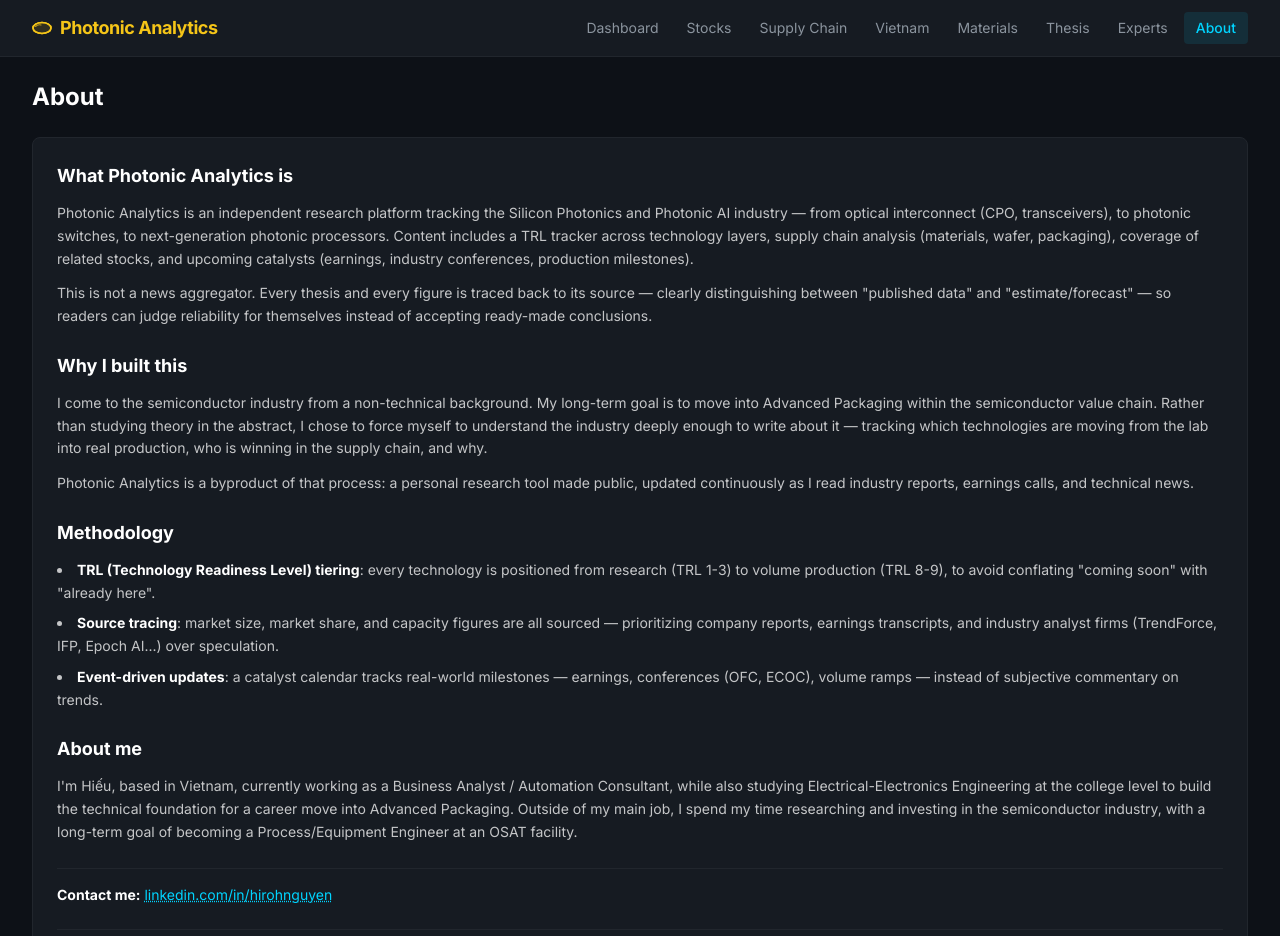
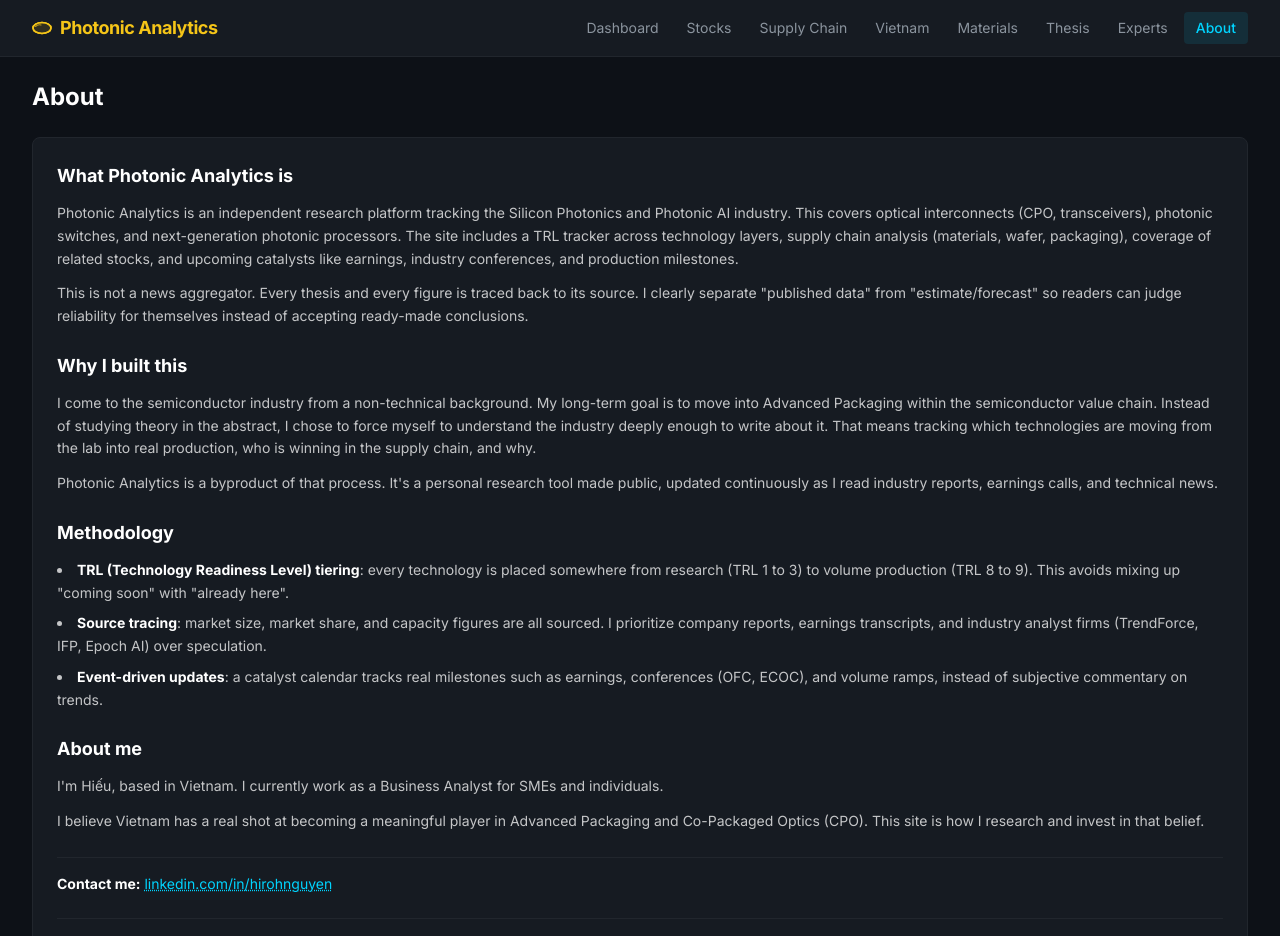
Before and after one commit to njofindhsofhaof/indiumanalytics, a Next.js app: page /about in a window 1280 px wide. Shown: the top 936 px of the page. Built offline with nearby package versions, Linux system fonts and the light colour scheme.

Commit message:
docs: rewrite About page copy
Clearer phrasing throughout, and a shorter, more focused About Me
section reflecting current role and motivation.

```diff
--- a/app/about/page.tsx
+++ b/app/about/page.tsx
@@ -17,20 +17,20 @@ export default function AboutPage() {
           <div className="space-y-3 text-white/75 text-sm leading-relaxed">
             <p>
               Photonic Analytics is an independent research platform tracking
-              the Silicon Photonics and Photonic AI industry — from optical
-              interconnect (CPO, transceivers), to photonic switches, to
-              next-generation photonic processors. Content includes a TRL
-              tracker across technology layers, supply chain analysis
+              the Silicon Photonics and Photonic AI industry. This covers
+              optical interconnects (CPO, transceivers), photonic switches,
+              and next-generation photonic processors. The site includes a
+              TRL tracker across technology layers, supply chain analysis
               (materials, wafer, packaging), coverage of related stocks, and
-              upcoming catalysts (earnings, industry conferences, production
-              milestones).
+              upcoming catalysts like earnings, industry conferences, and
+              production milestones.
             </p>
             <p>
               This is not a news aggregator. Every thesis and every figure is
-              traced back to its source — clearly distinguishing between
-              &quot;published data&quot; and &quot;estimate/forecast&quot; —
-              so readers can judge reliability for themselves instead of
-              accepting ready-made conclusions.
+              traced back to its source. I clearly separate &quot;published
+              data&quot; from &quot;estimate/forecast&quot; so readers can
+              judge reliability for themselves instead of accepting
+              ready-made conclusions.
             </p>
           </div>
         </section>
@@ -43,16 +43,16 @@ export default function AboutPage() {
             <p>
               I come to the semiconductor industry from a non-technical
               background. My long-term goal is to move into Advanced
-              Packaging within the semiconductor value chain. Rather than
+              Packaging within the semiconductor value chain. Instead of
               studying theory in the abstract, I chose to force myself to
-              understand the industry deeply enough to write about it —
-              tracking which technologies are moving from the lab into real
-              production, who is winning in the supply chain, and why.
+              understand the industry deeply enough to write about it. That
+              means tracking which technologies are moving from the lab into
+              real production, who is winning in the supply chain, and why.
             </p>
             <p>
-              Photonic Analytics is a byproduct of that process: a personal
-              research tool made public, updated continuously as I read
-              industry reports, earnings calls, and technical news.
+              Photonic Analytics is a byproduct of that process. It&apos;s a
+              personal research tool made public, updated continuously as I
+              read industry reports, earnings calls, and technical news.
             </p>
           </div>
         </section>
@@ -64,38 +64,38 @@ export default function AboutPage() {
               <strong className="text-white">
                 TRL (Technology Readiness Level) tiering
               </strong>
-              : every technology is positioned from research (TRL 1-3) to
-              volume production (TRL 8-9), to avoid conflating &quot;coming
-              soon&quot; with &quot;already here&quot;.
+              : every technology is placed somewhere from research (TRL 1 to
+              3) to volume production (TRL 8 to 9). This avoids mixing up
+              &quot;coming soon&quot; with &quot;already here&quot;.
             </li>
             <li>
               <strong className="text-white">Source tracing</strong>: market
-              size, market share, and capacity figures are all sourced —
-              prioritizing company reports, earnings transcripts, and
-              industry analyst firms (TrendForce, IFP, Epoch AI...) over
-              speculation.
+              size, market share, and capacity figures are all sourced. I
+              prioritize company reports, earnings transcripts, and industry
+              analyst firms (TrendForce, IFP, Epoch AI) over speculation.
             </li>
             <li>
               <strong className="text-white">Event-driven updates</strong>:
-              a catalyst calendar tracks real-world milestones — earnings,
-              conferences (OFC, ECOC), volume ramps — instead of subjective
-              commentary on trends.
+              a catalyst calendar tracks real milestones such as earnings,
+              conferences (OFC, ECOC), and volume ramps, instead of
+              subjective commentary on trends.
             </li>
           </ul>
         </section>
 
         <section>
           <h2 className="text-white font-bold text-lg mb-3">About me</h2>
-          <p className="text-white/75 text-sm leading-relaxed">
-            I&apos;m Hiếu, based in Vietnam, currently working as a Business
-            Analyst / Automation Consultant, while also studying
-            Electrical-Electronics Engineering at the college level to build
-            the technical foundation for a career move into Advanced
-            Packaging. Outside of my main job, I spend my time researching
-            and investing in the semiconductor industry, with a long-term
-            goal of becoming a Process/Equipment Engineer at an OSAT
-            facility.
-          </p>
+          <div className="space-y-3 text-white/75 text-sm leading-relaxed">
+            <p>
+              I&apos;m Hiếu, based in Vietnam. I currently work as a Business
+              Analyst for SMEs and individuals.
+            </p>
+            <p>
+              I believe Vietnam has a real shot at becoming a meaningful
+              player in Advanced Packaging and Co-Packaged Optics (CPO).
+              This site is how I research and invest in that belief.
+            </p>
+          </div>
         </section>
 
         <section className="border-t border-border pt-4">
```
